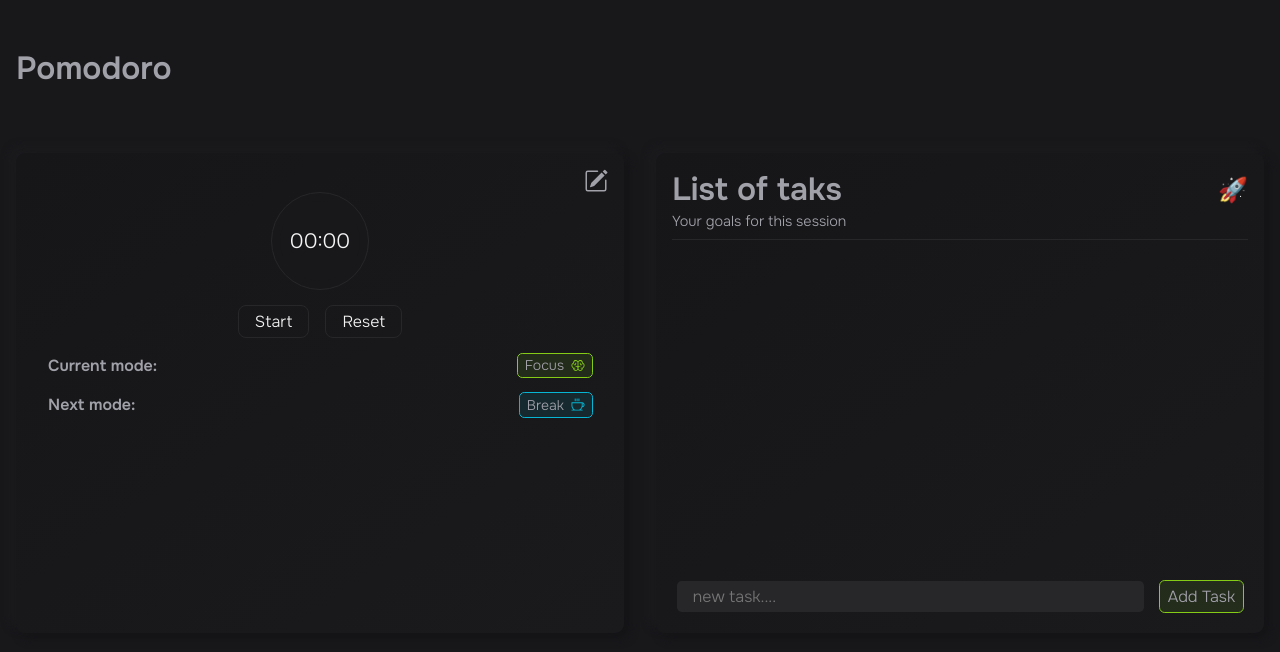
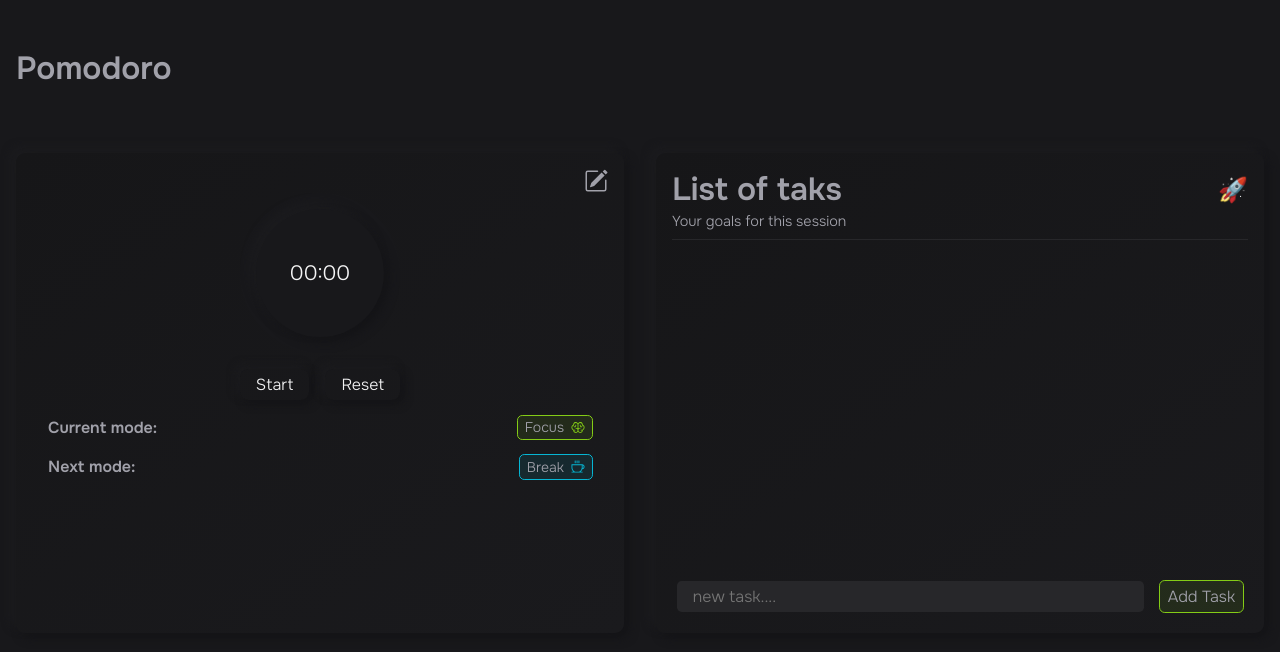
Before and after one commit to JoseIu/pomodoro, an Angular app: page / in a window 1280 px wide. Shown: the top 652 px of the page. Built offline with nearby package versions, Linux system fonts and the light colour scheme.

Commit message:
clock style Neumorphism

```diff
--- a/src/app/components/clock/clock.component.scss
+++ b/src/app/components/clock/clock.component.scss
@@ -1,27 +1,33 @@
 .circular-progress {
   position: relative;
-  background: conic-gradient(var(--bg-color) 220deg, var(--bg-color) 0deg);
-  height: 6rem;
-  width: 6rem;
+  height: 10rem;
+  width: 10rem;
   display: flex;
   align-items: center;
   justify-content: center;
   border-radius: 50%;
   transition: all 0.2s ease;
-  outline: 0.0625rem solid var(--zinc-800);
+
+  // box-shadow: 5px 5px 10px #141417, -5px -5px 10px #1c1c1f;
 }
 .circular-progress::before {
   content: "";
   position: absolute;
-  height: 5rem;
-  width: 5rem;
+  height: 8rem;
+  width: 8rem;
   border-radius: 50%;
   background-color: var(--zinc-900);
+  box-shadow: 5px 5px 10px #141417, -5px -5px 10px #1c1c1f;
 }
 .progress-value {
+  width: 4em;
   font-size: 1.3rem;
   position: relative;
   color: var(--zinc-100);
+
+  display: flex;
+  justify-content: center;
+  align-items: center;
 }
 .clock {
   display: flex;
@@ -36,7 +42,10 @@
   &__btn {
     padding: 0.3em 1em;
     border-radius: 0.5em;
-    border: 0.0625rem solid var(--zinc-800);
+
+    // border: 0.0625rem solid var(--zinc-800);
+    box-shadow: 4px 4px 9px #141417, -4px -4px 9px #1c1c1f;
+
     cursor: pointer;
   }
 }
```
